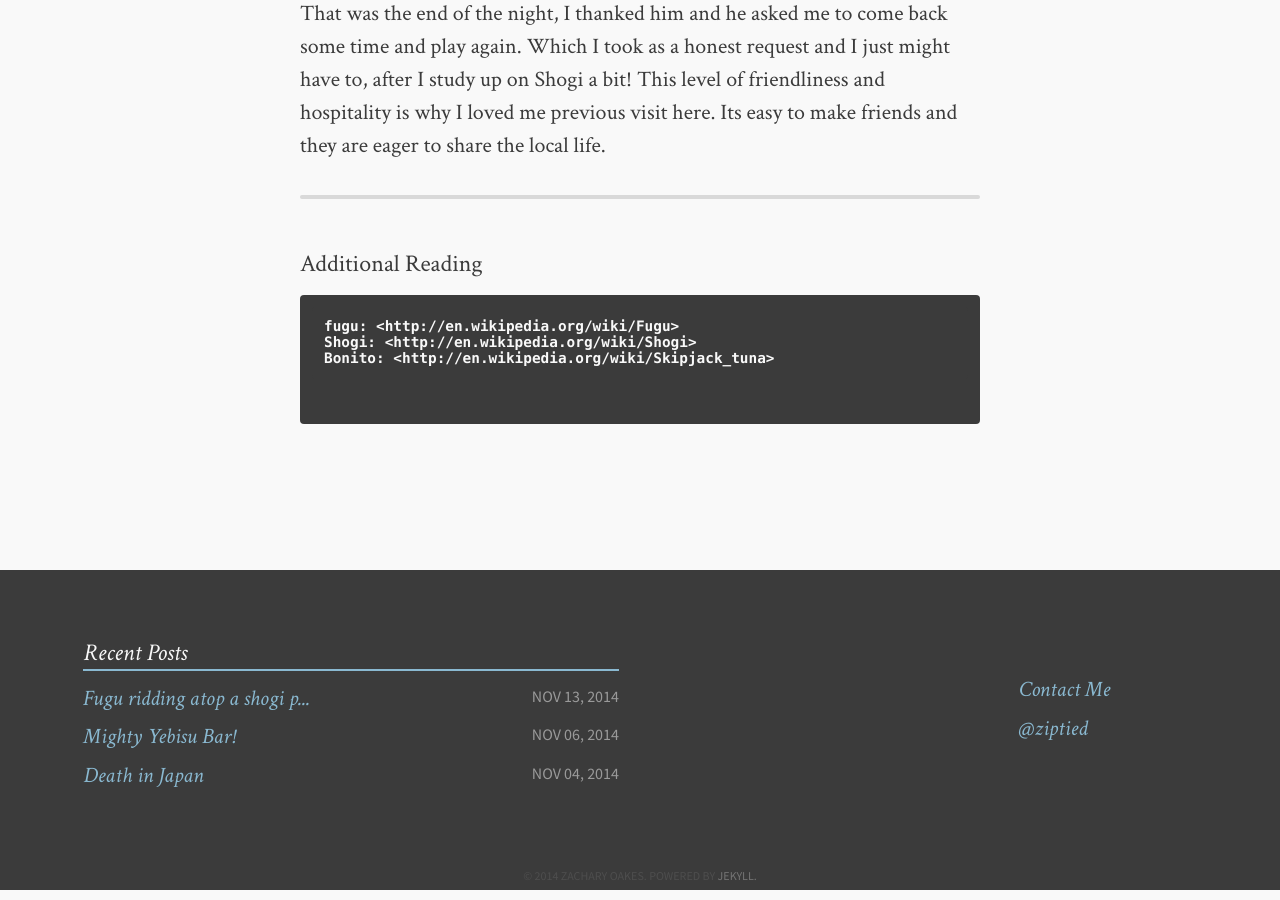
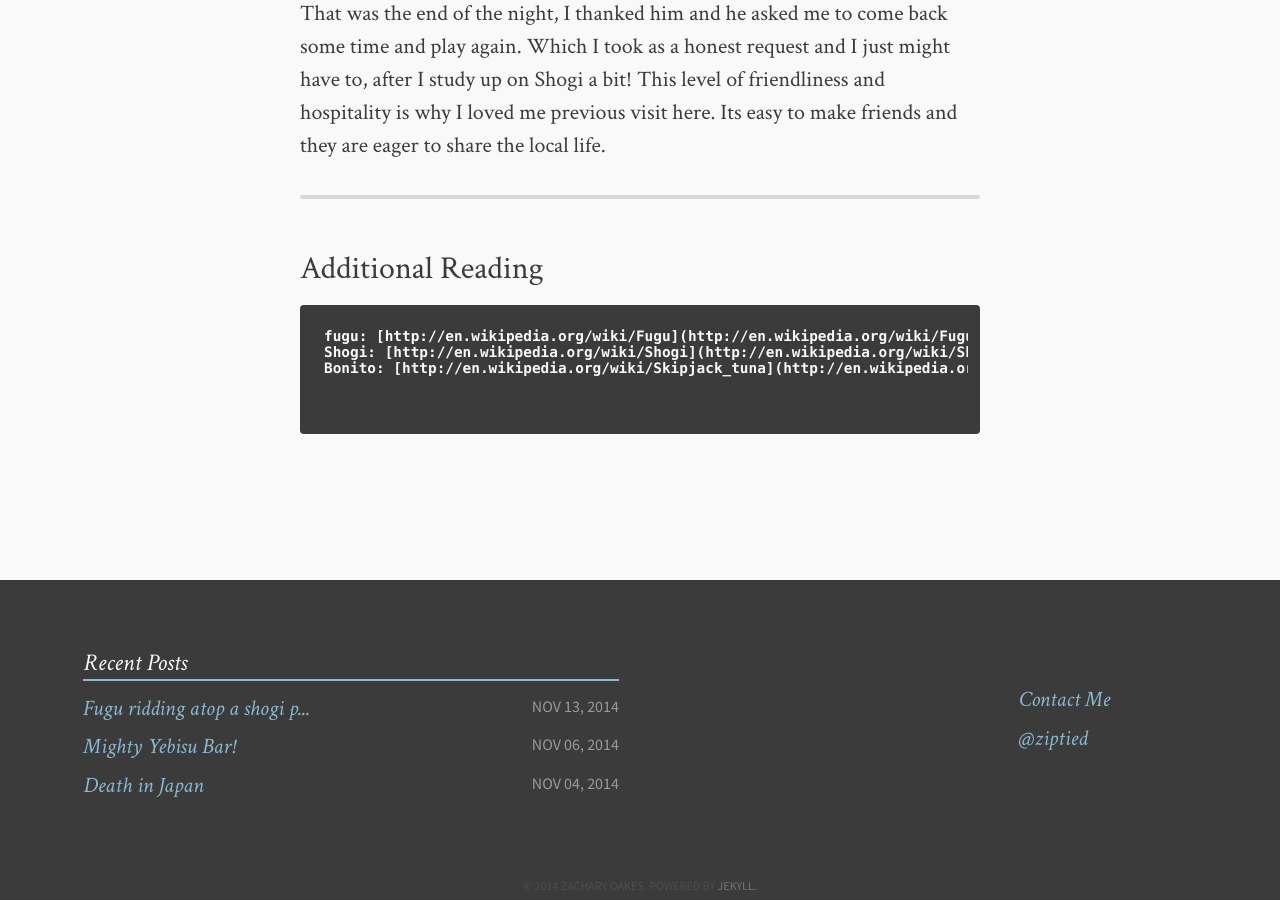
Before and after one commit to ziptied/ziptied.github.io, a Jekyll site: the page built from _posts/2014-11-13-Fugu-riding-atop-a-horse-playing-shogi.md, in a window 1280 px wide and 900 px high, scrolled down 8322 px. Built offline with Jekyll 4.4.1, drawn with Linux system fonts in a browser that asks for light colours; comment, search, counter and statistics services are not loaded; part of the change alters nothing that is shown.

Commit message:
fix links
Signed-off-by: ziptied <zach@ibleedpixels.com>

```diff
--- a/_posts/2014-11-13-Fugu-riding-atop-a-horse-playing-shogi.md
+++ b/_posts/2014-11-13-Fugu-riding-atop-a-horse-playing-shogi.md
@@ -87,7 +87,7 @@ That was the end of the night, I thanked him and he asked me to come back some t
 
 ---
 
-####Additional Reading
-	fugu: <http://en.wikipedia.org/wiki/Fugu>
-	Shogi: <http://en.wikipedia.org/wiki/Shogi>
-	Bonito: <http://en.wikipedia.org/wiki/Skipjack_tuna>
+###Additional Reading
+	fugu: [http://en.wikipedia.org/wiki/Fugu](http://en.wikipedia.org/wiki/Fugu)
+	Shogi: [http://en.wikipedia.org/wiki/Shogi](http://en.wikipedia.org/wiki/Shogi)
+	Bonito: [http://en.wikipedia.org/wiki/Skipjack_tuna](http://en.wikipedia.org/wiki/Skipjack_tuna)
```
